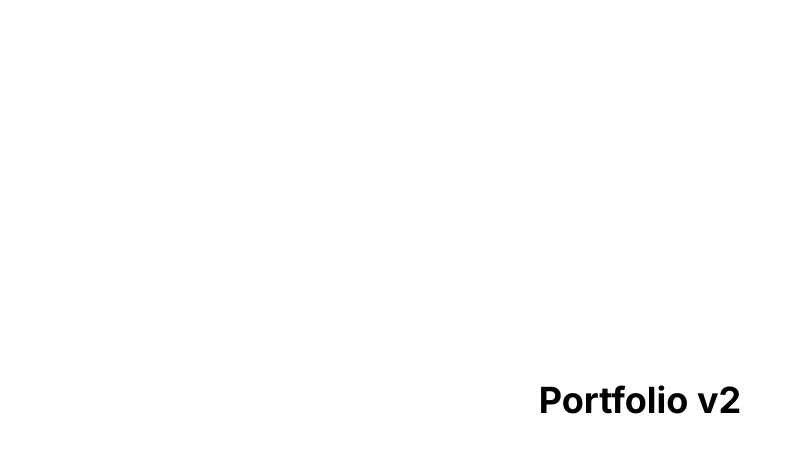
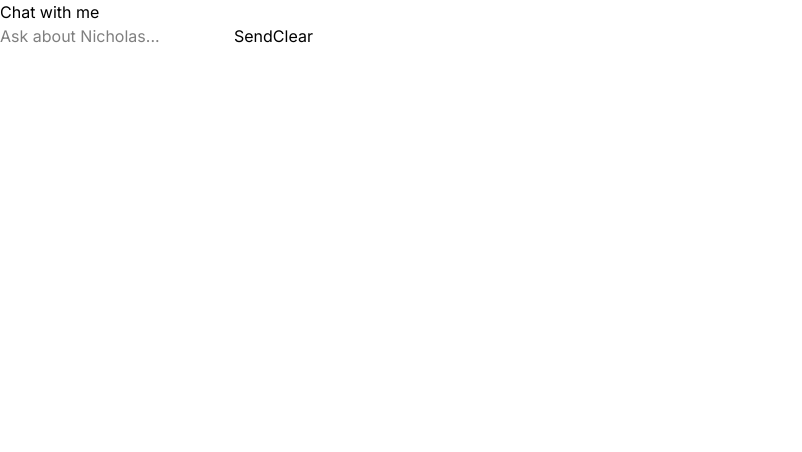
Before and after one commit to bonzonic/portfolio-2, a Next.js app: page / in a window 1280 px wide. Shown: the top 452 px of the page, without its empty margins (0-802 px from the left). Built offline with nearby package versions, Linux system fonts and the light colour scheme.

Commit message:
feat: integrate chatbot into portfolio page

```diff
--- a/src/app/page.tsx
+++ b/src/app/page.tsx
@@ -1,7 +1,9 @@
+import { ChatSection } from "@/app/sections/chat-section";
+
 export default function Home() {
   return (
-    <main className="flex min-h-screen flex-col items-center justify-center p-24">
-      <h1 className="text-4xl font-bold">Portfolio v2</h1>
+    <main>
+      <ChatSection />
     </main>
   );
 }
--- /dev/null
+++ b/src/app/sections/chat-section.tsx
@@ -0,0 +1,10 @@
+import { ChatWidget } from "@/app/components/chat-widget";
+
+export function ChatSection() {
+  return (
+    <section>
+      <h2>Chat with me</h2>
+      <ChatWidget />
+    </section>
+  );
+}
```
